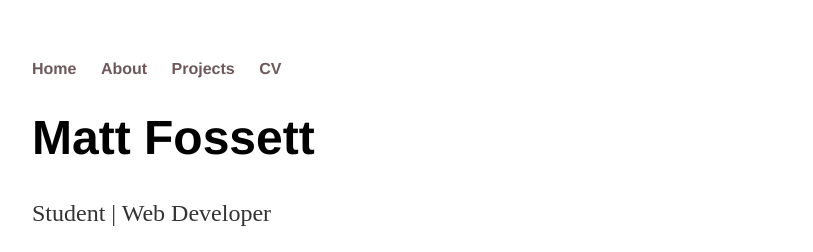
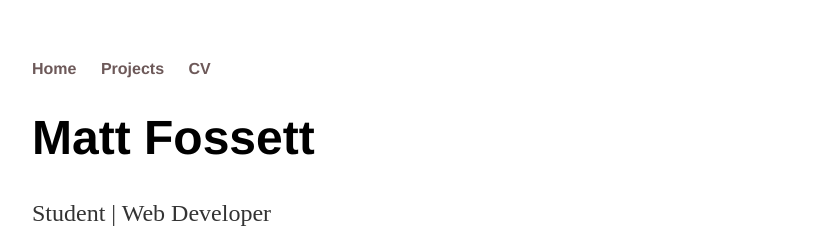
Before and after one commit to MattFossett/mattfossett.github.io, a Jekyll site: the page built from index.html, in a window 1280 px wide. Shown: the top 252 px of the page, without its empty margins (160-973 px from the left). Built offline with Jekyll 4.4.1, drawn with Linux system fonts in a browser that asks for light colours.

Commit message:
removed about

```diff
--- a/_layouts/default.html
+++ b/_layouts/default.html
@@ -12,7 +12,6 @@
 			<nav>
 	    		<ul class="nav-list">
 	        		<li class="nav-item"><a href="/">Home</a></li>
-					<li class="nav-item"><a href="/about">About</a></li>
 					<li class="nav-item"><a href="/projects">Projects</a></li>
 	        		<li class="nav-item"><a href="/cv">CV</a></li>
 	    		</ul>
```
